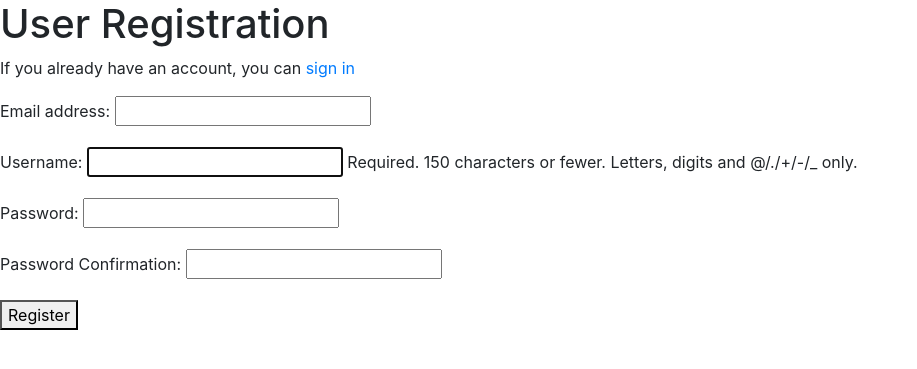
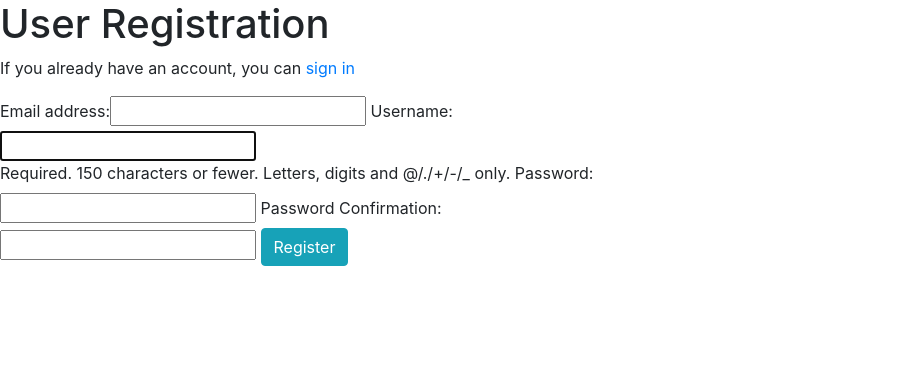
Before and after one commit to lesreddy/ecommerce-goodbean, a Django app: page /accounts/register/ in a window 1280 px wide. Shown: the part 56-425 px from the top of the page, without its empty margins (0-917 px from the left). Run offline with Django 3.2, Linux system fonts and the light colour scheme; some libraries are stand-ins or nearby versions.

Commit message:
setup static files dir for styling

```diff
--- a/accounts/templates/login.html
+++ b/accounts/templates/login.html
@@ -1,4 +1,6 @@
 {% extends 'base.html' %}
+
+{% load bootstrap_tags %}
 
 {% block page_title %}Login Page{% endblock %}
 
@@ -7,8 +9,8 @@
 {% block content %}
 <form method="POST">
     {% csrf_token %}
-    {{ login_form }}
-    <button type="submit">Login</button>
+    {{ login_form | as_bootstrap }}
+    <button type="submit" class="btn btn-info">Login</button>
 </form>
 
 <p><a href="{% url 'password_reset' %}">Reset Password</a></p>
--- a/accounts/templates/registration.html
+++ b/accounts/templates/registration.html
@@ -1,4 +1,6 @@
 {% extends 'base.html' %}
+
+{% load bootstrap_tags %}
 
 {% block page_title %}Registration Page{% endblock %}
 
@@ -9,7 +11,7 @@
 
 <form method="POST">
     {% csrf_token %}
-    {{ registration_form.as_p }}
-    <button type="submit">Register</button>
+    {{ registration_form | as_bootstrap }}
+    <button type="submit" class="btn btn-info">Register</button>
 </form>
 {% endblock %}
--- a/ecommerce/settings.py
+++ b/ecommerce/settings.py
@@ -37,6 +37,7 @@ INSTALLED_APPS = [
     'django.contrib.sessions',
     'django.contrib.messages',
     'django.contrib.staticfiles',
+    'django_forms_bootstrap',
     'accounts'
 ]
 
@@ -119,6 +120,9 @@ USE_TZ = True
 # https://docs.djangoproject.com/en/1.11/howto/static-files/
 
 STATIC_URL = '/static/'
+STATICFILES_DIRS = [
+    os.path.join(BASE_DIR, "static")
+]
 
 
 MESSAGE_STORAGE = "django.contrib.messages.storage.session.SessionStorage"
--- /dev/null
+++ b/static/css/styles.css
@@ -0,0 +1,3 @@
+form {
+    width: 50%;
+}
--- a/templates/base.html
+++ b/templates/base.html
@@ -1,7 +1,9 @@
+{% load staticfiles %}
 <html>
     <head>
         <title>{% block page_title %}{% endblock %} </title>
         <link rel="stylesheet" href="https://stackpath.bootstrapcdn.com/bootstrap/4.4.1/css/bootstrap.min.css" integrity="sha384-Vkoo8x4CGsO3+Hhxv8T/Q5PaXtkKtu6ug5TOeNV6gBiFeWPGFN9MuhOf23Q9Ifjh" crossorigin="anonymous">
+        <link rel="stylesheet" href="{% static 'css/styles.css' %}" type="text/css">
     </head>
     <body>
 
```
